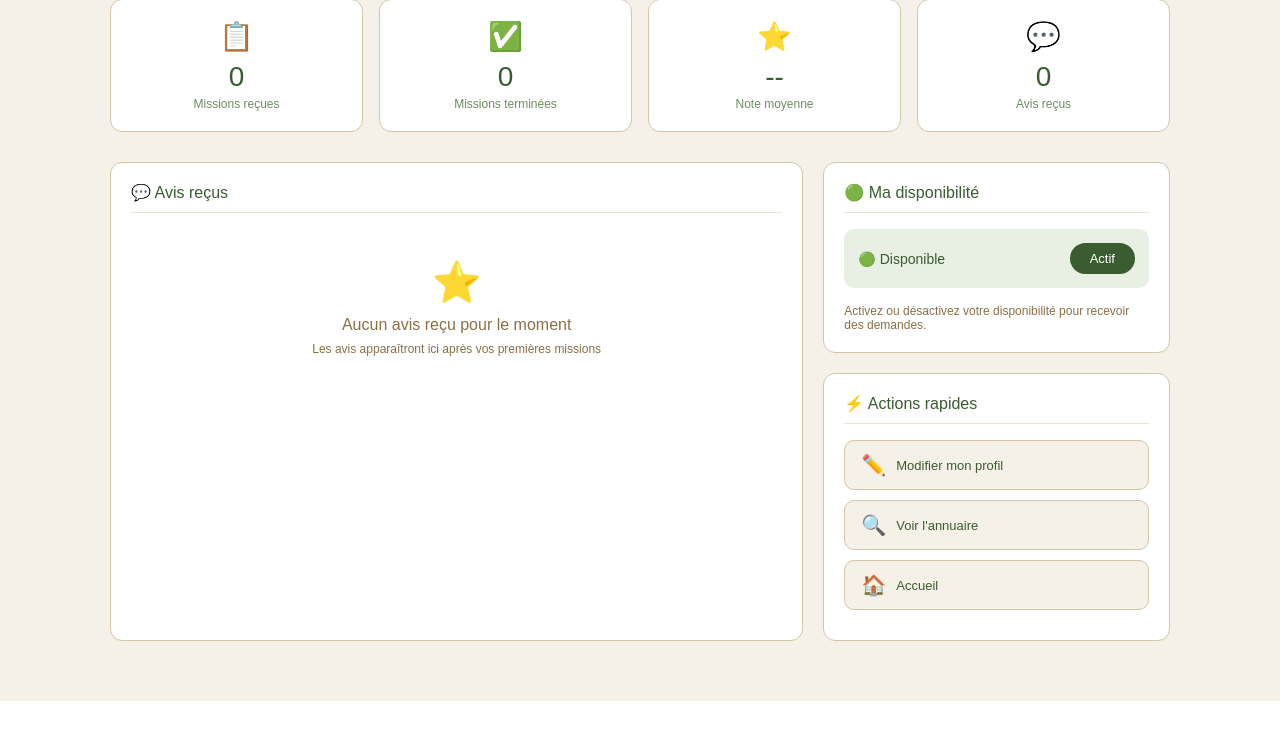
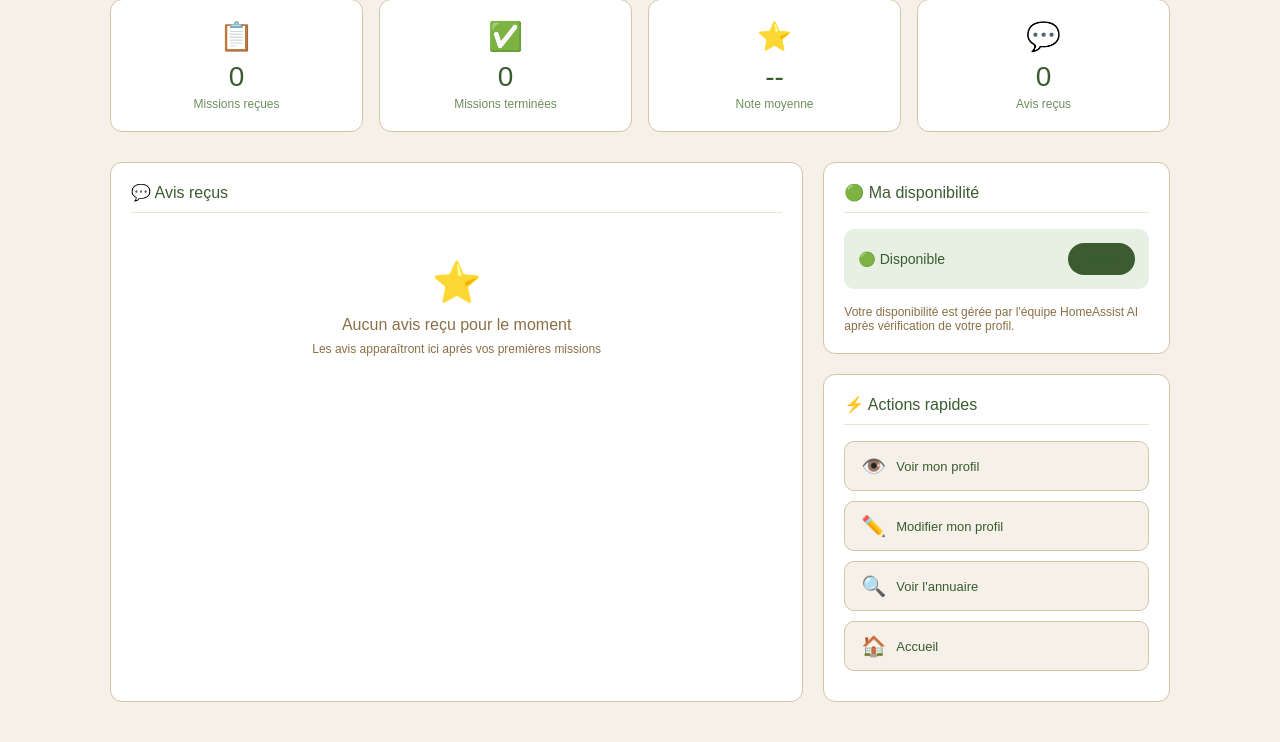
Before and after one commit to brouanny-ux/homeassist-ai, a Flask app: page /dashboard/artisan in a window 1280 px wide. Shown: the part 277-1019 px from the top of the page. Before the commit the page ends 978 px from the top, so only its background shows below. Run offline with Flask 3, Linux system fonts and the light colour scheme; the visitor is signed in with stand-in values (Sample User, id 1); data that the repository does not hold is empty; some libraries are stand-ins or nearby versions.

Commit message:
Ajout voir profil artisan + dispo lecture seule

```diff
--- a/app.py
+++ b/app.py
@@ -551,7 +551,30 @@
     if row:
         return jsonify({"artisan": dict(zip(cols, row))})
     return jsonify({"artisan": None})
+@app.route("/mon_profil_artisan/toggle_dispo", methods=["POST"])
+def toggle_ma_dispo():
+    """Permet à l'artisan connecté de changer SA PROPRE disponibilité (pas celle d'un autre)."""
+    user = session.get('user')
+    if not user:
+        return jsonify({"error": "Non connecté"}), 401
+    data = request.json
+    nouvelle_dispo = 1 if data.get("disponible") else 0
 
+    conn = get_conn()
+    cursor = conn.cursor()
+    ph = "%s" if is_pg() else "?"
+    cursor.execute(f"SELECT id FROM artisans WHERE email = {ph} OR nom LIKE {ph} LIMIT 1",
+                   (user.get('email'), f"%{user.get('nom')}%"))
+    row = cursor.fetchone()
+    if not row:
+        conn.close()
+        return jsonify({"error": "Profil artisan introuvable"}), 404
+
+    artisan_id = row[0]
+    cursor.execute(f"UPDATE artisans SET disponible = {ph} WHERE id = {ph}", (nouvelle_dispo, artisan_id))
+    conn.commit()
+    conn.close()
+    return jsonify({"success": True, "disponible": nouvelle_dispo})
 @app.route("/avis_artisan/<int:artisan_id>")
 def avis_artisan(artisan_id):
     conn = get_conn()
--- a/templates/dashboard_artisan.html
+++ b/templates/dashboard_artisan.html
@@ -1,3 +1,4 @@
+
 <!DOCTYPE html>
 <html lang="fr">
 <head>
@@ -57,6 +58,16 @@
 
         .empty-state { text-align: center; padding: 30px; color: #8B6F47; }
         .btn-primary { display: inline-block; padding: 10px 20px; background: #3A5C30; color: white; border-radius: 8px; text-decoration: none; font-size: 13px; margin-top: 10px; }
+
+        .modal-overlay { display: none; position: fixed; inset: 0; background: rgba(58,74,50,0.55); z-index: 100; align-items: center; justify-content: center; padding: 20px; }
+        .modal-overlay.open { display: flex; }
+        .modal-box { background: white; border-radius: 16px; padding: 24px; max-width: 420px; width: 100%; max-height: 85vh; overflow-y: auto; }
+        .modal-box h3 { color: #3A5C30; font-size: 18px; margin-bottom: 16px; display: flex; justify-content: space-between; align-items: center; }
+        .modal-close { cursor: pointer; font-size: 20px; color: #8B6F47; background: none; border: none; }
+        .profil-row { display: flex; justify-content: space-between; padding: 10px 0; border-bottom: 0.5px solid #EDE4D4; font-size: 13px; }
+        .profil-row:last-child { border-bottom: none; }
+        .profil-row .k { color: #8B6F47; }
+        .profil-row .v { color: #3A2E22; font-weight: 500; text-align: right; }
 
         @media (max-width: 768px) {
             .stats-grid { grid-template-columns: repeat(2, 1fr); }
@@ -138,13 +149,14 @@
                 <h3>🟢 Ma disponibilité</h3>
                 <div class="dispo-toggle">
                     <span id="dispo-label">🟢 Disponible</span>
-                    <button class="toggle-btn toggle-on" id="dispo-btn" onclick="toggleDispo()">Actif</button>
+                    <span class="toggle-btn toggle-on" id="dispo-btn" style="cursor:default;">Actif</span>
                 </div>
-                <p style="font-size:12px;color:#8B6F47;">Activez ou désactivez votre disponibilité pour recevoir des demandes.</p>
+                <p style="font-size:12px;color:#8B6F47;">Votre disponibilité est gérée par l'équipe HomeAssist AI après vérification de votre profil.</p>
             </div>
 
             <div class="section-card">
                 <h3>⚡ Actions rapides</h3>
+                <a href="#" class="action-btn" onclick="voirProfil();return false;"><span class="icon">👁️</span> Voir mon profil</a>
                 <a href="/inscription" class="action-btn"><span class="icon">✏️</span> Modifier mon profil</a>
                 <a href="/artisans" class="action-btn"><span class="icon">🔍</span> Voir l'annuaire</a>
                 <a href="/" class="action-btn"><span class="icon">🏠</span> Accueil</a>
@@ -154,9 +166,17 @@
 
 </div>
 
+<div class="modal-overlay" id="profil-modal">
+    <div class="modal-box">
+        <h3>👁️ Mon profil <button class="modal-close" onclick="fermerProfil()">✕</button></h3>
+        <div id="profil-content"></div>
+    </div>
+</div>
+
 <script>
 let artisanId = null;
 let isDispo = true;
+let profilData = null;
 
 async function loadDashboard() {
     try {
@@ -176,6 +196,7 @@
             const a = artData.artisan;
             artisanId = a.id;
             isDispo = a.disponible == 1;
+            profilData = a;
             document.getElementById('welcome-spec').textContent = '🔧 ' + a.specialite + ' — 📍 ' + a.ville + (a.quartier ? ' — ' + a.quartier : '');
             updateDispoUI();
 
@@ -221,18 +242,30 @@
     }
 }
 
-async function toggleDispo() {
-    if (!artisanId) return;
-    isDispo = !isDispo;
-    updateDispoUI();
-    await fetch('/admin/toggle_artisan', {
-        method: 'POST',
-        headers: { 'Content-Type': 'application/json' },
-        body: JSON.stringify({ id: artisanId, disponible: isDispo ? 1 : 0 })
-    });
+loadDashboard();
+
+function voirProfil() {
+    if (!profilData) { alert("Profil non chargé pour le moment."); return; }
+    const champs = [
+        ['Prénom', profilData.prenom],
+        ['Nom', profilData.nom],
+        ['Email', profilData.email],
+        ['Téléphone', profilData.telephone],
+        ['Ville', profilData.ville],
+        ['Quartier', profilData.quartier],
+        ['Spécialité', profilData.specialite],
+        ['Expérience', profilData.experience],
+        ['Disponibilité', profilData.disponible == 1 ? '🟢 Disponible' : '🔴 Indisponible'],
+    ];
+    document.getElementById('profil-content').innerHTML = champs.map(([k, v]) => `
+        <div class="profil-row"><span class="k">${k}</span><span class="v">${v || '—'}</span></div>
+    `).join('');
+    document.getElementById('profil-modal').classList.add('open');
 }
 
-loadDashboard();
+function fermerProfil() {
+    document.getElementById('profil-modal').classList.remove('open');
+}
 </script>
 </body>
 </html>
```
